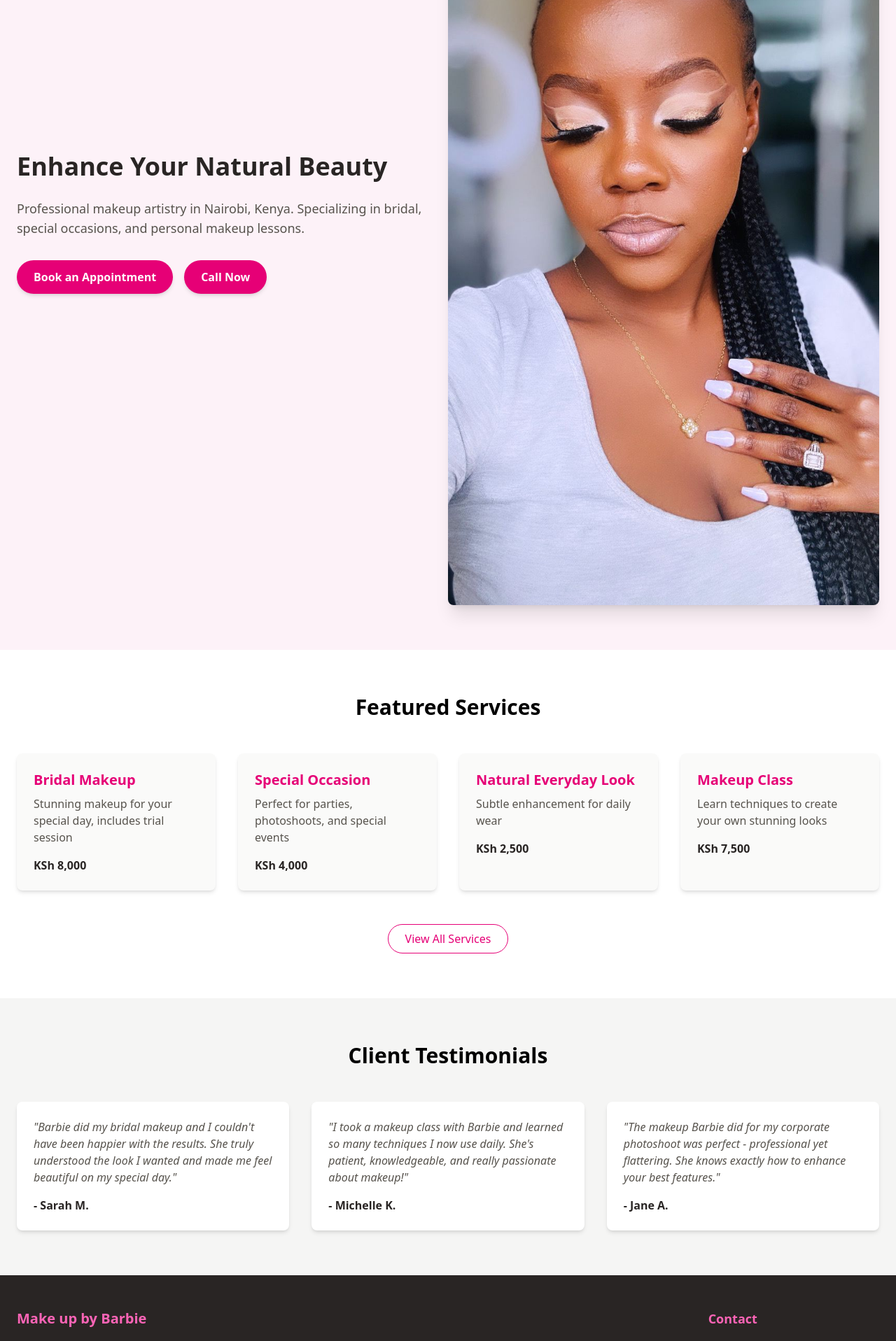
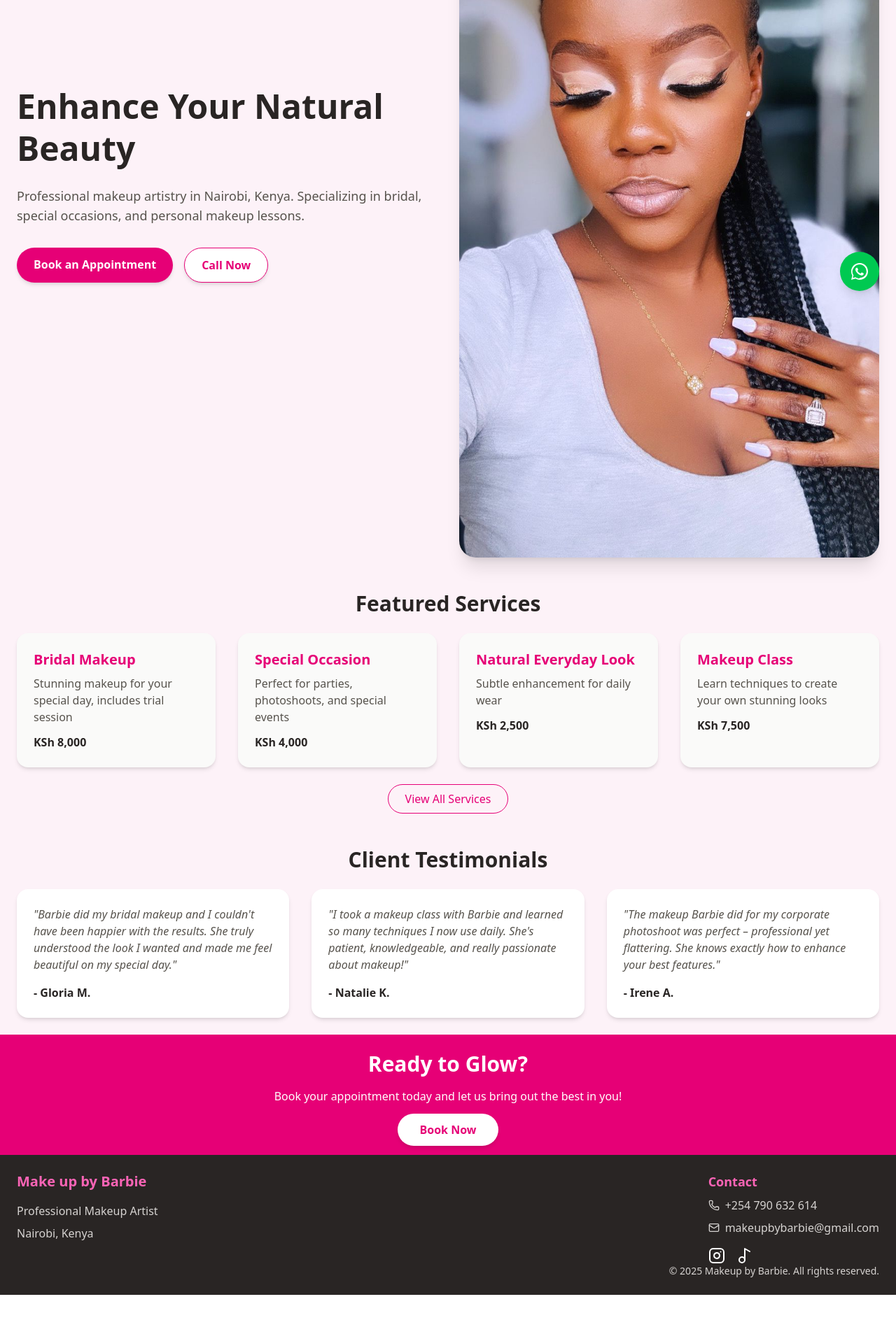
Before and after one commit to Eliudgt3rs/MakeUpArtist, a React (Vite) app: page / in a window 1280 px wide. Shown: the part 360-2277 px from the top of the page at 70% size. After the commit the page ends 2211 px from the top, so only its background shows below. Built offline with nearby package versions, Linux system fonts and the light colour scheme.

Commit message:
I did the final touch ups with my beautiful client

```diff
--- a/package.json
+++ b/package.json
@@ -11,9 +11,11 @@
   },
   "dependencies": {
     "@tailwindcss/vite": "^4.1.7",
+    "framer-motion": "^12.18.1",
     "lucide": "^0.511.0",
     "react-dom": "^19.1.0",
     "react-router-dom": "^7.6.1",
+    "swiper": "^11.2.8",
     "tailwindcss": "^4.1.7"
   },
   "devDependencies": {
--- a/src/Pages/Booking.jsx
+++ b/src/Pages/Booking.jsx
@@ -27,7 +27,23 @@ const BookingPage = () => {
 
   const whatsappLink = `https://wa.me/254790632614?text=Hello%20Barbie%2C%20I%20would%20like%20to%20book%20a%20${encodeURIComponent(formData.service)}%20appointment%20on%20${encodeURIComponent(formData.date)}%20at%20${encodeURIComponent(formData.time)}.%20My%20name%20is%20${encodeURIComponent(formData.name)}%20and%20my%20phone%20number%20is%20${encodeURIComponent(formData.phone)}.%20Regards.`;
 
-  const emailLink = `mailto:barbaraachieng31@gmail.com?subject=Appointment%20Request%20for%20${encodeURIComponent(formData.service)}&body=Hello%20Barbie%2C%0A%0AI%20would%20like%20to%20book%20a%20${encodeURIComponent(formData.service)}%20appointment%20on%20${encodeURIComponent(formData.date)}%20at%20${encodeURIComponent(formData.time)}.%0A%0AMy%20contact%20details%3A%0AName%3A%20${encodeURIComponent(formData.name)}%0AEmail%3A%20${encodeURIComponent(formData.email)}%0APhone%3A%20${encodeURIComponent(formData.phone)}%0A%0AThank%20you!`;
+  const handleEmailBooking = (e) => {
+  e.preventDefault();
+
+  const { name, email, phone, date, time, service } = formData;
+
+  if (!name || !email || !phone || !date || !time) {
+    alert("Please fill in all required fields before sending an email.");
+    return;
+  }
+
+  const subject = `Appointment Request for ${service}`;
+  const body = `Hello Barbie, I would like to book a ${service} appointment on ${date} at ${time}.My contact details:Name: ${name}Email: ${email}Phone: ${phone}Thank you!`;
+
+  const mailtoLink = `mailto:eliudgachuki130@gmail.com?subject=${encodeURIComponent(subject)}&body=${encodeURIComponent(body)}`;
+
+  window.location.href = mailtoLink;
+};
 
   return (
     <div className="py-10 bg-pink-50">
@@ -149,13 +165,14 @@ const BookingPage = () => {
               Book via WhatsApp
             </a>
 
-            <a
-              href={emailLink}
-              className="bg-pink-600 text-white px-6 py-3 rounded-4xl flex items-center justify-center hover:bg-pink-700 transition-colors"
-            >
-              <Mail className="w-5 h-5 mr-2" />
-              Book via Email
-            </a>
+            <button
+  onClick={handleEmailBooking}
+  className="bg-pink-600 text-white px-6 py-3 rounded-4xl flex items-center justify-center hover:bg-pink-700 transition-colors"
+>
+  <Mail className="w-5 h-5 mr-2" />
+  Book via Email
+</button>
+
           </div>
         </div>
       </div>
--- a/src/Pages/Footer.jsx
+++ b/src/Pages/Footer.jsx
@@ -27,13 +27,29 @@ const Footer = () => {
 
   return (
     <>
-      <footer className="bg-stone-800 text-white py-12">
+      <footer className="bg-stone-800 text-white py-6">
         <div className="container mx-auto px-6">
+          <a
+  href="https://wa.me/254790632614"
+  target="_blank"
+  rel="noopener noreferrer"
+  className="fixed bottom-6 right-6 z-50 bg-green-500 hover:bg-green-600 text-white rounded-full shadow-lg p-4 flex items-center justify-center transition duration-300"
+  title="Chat with me on WhatsApp"
+>
+  <svg
+    xmlns="http://www.w3.org/2000/svg"
+    fill="currentColor"
+    className="w-6 h-6"
+    viewBox="0 0 24 24"
+  >
+    <path d="M20.52 3.48A11.77 11.77 0 0 0 12.01 0C5.37 0 .01 5.36.01 12c0 2.11.55 4.16 1.59 5.98L0 24l6.26-1.64A11.86 11.86 0 0 0 12.01 24c6.63 0 11.99-5.36 11.99-12 0-3.19-1.24-6.19-3.48-8.52zM12 21.9c-1.95 0-3.88-.51-5.55-1.48l-.4-.23-3.71.97.99-3.61-.25-.43a9.9 9.9 0 0 1-1.43-5.23C2.65 6.3 6.93 2.1 12 2.1c2.63 0 5.1 1.02 6.95 2.86a9.77 9.77 0 0 1 2.89 6.94c0 5.07-4.28 9.2-9.84 9.2zm5.3-7.4c-.29-.14-1.72-.85-1.99-.95s-.46-.14-.66.14-.76.95-.93 1.15-.34.21-.63.07a8.1 8.1 0 0 1-2.38-1.47 8.74 8.74 0 0 1-1.6-1.99c-.17-.29 0-.45.13-.6.13-.14.29-.34.43-.51.14-.17.17-.29.26-.48.08-.17.04-.37-.02-.51s-.66-1.59-.9-2.17c-.24-.57-.48-.5-.66-.51h-.57c-.19 0-.5.07-.76.37s-1 1-.98 2.44 1 2.83 1.14 3.03c.14.19 2.04 3.12 4.95 4.38.7.3 1.25.48 1.67.62.7.22 1.34.19 1.85.12.57-.08 1.72-.7 1.96-1.37.24-.68.24-1.26.17-1.37-.06-.11-.26-.17-.54-.31z" />
+  </svg>
+</a>
           {/* Back to Top Button */}
           <div className="text-center">
             <button
               onClick={scrollToTop}
-              className={`fixed bottom-6 right-6 bg-pink-500 hover:bg-pink-600 text-white p-3 rounded-full shadow-lg transition-all duration-300 hover:scale-110 focus:outline-none focus:ring-4 focus:ring-pink-300 ${
+              className={`fixed bottom-6 left-6 bg-pink-500 hover:bg-pink-600 text-white p-3 rounded-full shadow-lg transition-all duration-300 hover:scale-110 focus:outline-none focus:ring-4 focus:ring-pink-300 ${
                 isVisible ? 'opacity-100 visible' : 'opacity-0 invisible'
               }`}
               aria-label="Back to top"
@@ -51,8 +67,8 @@ const Footer = () => {
               <p className="text-stone-300">Nairobi, Kenya</p>
             </div>
 
-            <div className="mb-8 md:mb-0">
-              <h4 className="text-lg font-semibold mb-4 text-pink-400">Contact</h4>
+            <div className="mb-6 md:mb-0">
+              <h4 className="text-lg font-semibold mb-2 text-pink-400">Contact</h4>
               <p className="text-stone-300 mb-2 flex items-center">
                 <Phone className="w-4 h-4 mr-2" />
                 +254 790 632 614
@@ -75,6 +91,11 @@ const Footer = () => {
               </div>
             </div>
           </div>
+          <div className="text-right ">
+            <p className="text-stone-300 text-sm">
+              &copy; {new Date().getFullYear()} Makeup by Barbie. All rights reserved.
+            </p>
+            </div>
         </div>
       </footer>
     </>
--- a/src/Pages/Home.jsx
+++ b/src/Pages/Home.jsx
@@ -1,7 +1,6 @@
-import { BrowserRouter as Router, Route, Link } from 'react-router-dom';
+import { Link } from 'react-router-dom';
+import { motion } from 'framer-motion';
 
-
-// Home Page Component
 const HomePage = () => {
   const services = [
     {
@@ -26,12 +25,11 @@ const HomePage = () => {
     }
   ];
 
-  const handleCall = async () => {const phoneNumber = "+254790632614";
+  const handleCall = async () => {
+    const phoneNumber = "+254790632614";
     try {
       await navigator.clipboard.writeText(phoneNumber);
-        alert("Phone number copied to clipboard!");
 
-        // Trigger phone dialer
       window.location.href = `tel:${phoneNumber}`;
     } catch (err) {
       console.error("Failed to copy number: ", err);
@@ -40,91 +38,127 @@ const HomePage = () => {
   };
 
   return (
-    <div>
+    <motion.div initial={{ opacity: 0 }} animate={{ opacity: 1 }} transition={{ duration: 0.8 }}>
       {/* Hero Section */}
-      <div className="bg-pink-50 py-16">
-        <div className="container mx-auto px-6 flex flex-col md:flex-row items-center">
-          <div className="md:w-1/2 mb-12 md:mb-0">
-            <h2 className="text-4xl font-bold text-stone-800 leading-tight mb-6">Enhance Your Natural Beauty</h2>
+      <section className="bg-pink-50 py-6">
+        <div className="container mx-auto px-6 flex flex-col md:flex-row items-center gap-8">
+          <motion.div
+            className="md:w-1/2"
+            initial={{ x: -50, opacity: 0 }}
+            animate={{ x: 0, opacity: 1 }}
+            transition={{ delay: 0.3 }}
+          >
+            <h2 className="text-4xl md:text-5xl font-semibold text-stone-800 leading-tight mb-6">
+              Enhance Your Natural Beauty
+            </h2>
             <p className="text-stone-600 mb-8 text-lg">
               Professional makeup artistry in Nairobi, Kenya. Specializing in bridal, special occasions, and personal makeup lessons.
             </p>
+            <div className="flex flex-wrap gap-4">
               <Link
                 to="/booking"
-              className="bg-pink-600 text-white px-6 py-3 rounded-4xl shadow-md hover:bg-pink-700 font-semibold transition-colors inline-block"
+                className="bg-pink-600 text-white px-6 py-3 rounded-4xl shadow-md hover:bg-white hover:text-pink-600 hover:border hover:border-pink-600 transition duration-300 font-semibold"
               >
                 Book an Appointment
               </Link>
               <button
                 onClick={handleCall}
-              className="bg-pink-600 text-white px-6 py-3 rounded-4xl font-semibold shadow-md hover:bg-pink-700 transition-colors inline-block ml-4"
+                className="bg-white text-pink-600 px-6 py-3 rounded-4xl shadow-md hover:bg-pink-600 hover:text-white transition duration-300 border border-pink-600 font-semibold"
               >
                 Call Now
               </button>
             </div>
-          <div className="md:w-1/2">
+          </motion.div>
+          <motion.div
+            className="md:w-1/2"
+            initial={{ x: 50, opacity: 0 }}
+            animate={{ x: 0, opacity: 1 }}
+            transition={{ delay: 0.5 }}
+          >
             <img
               src="src/Happy Clients/IMG-20250526-WA0030.jpg"
-              alt="Makeup by Barbie hero image"
-              className="rounded-lg shadow-xl"
+              alt="Makeup by Barbie"
+              className="rounded-3xl shadow-xl hover:scale-105 transition-transform duration-500"
             />
+          </motion.div>
         </div>
-        </div>
-      </div>
+      </section>
 
       {/* Featured Services */}
-      <div className="py-16 bg-white">
+      <section className="py-6 bg-pink-50">
         <div className="container mx-auto px-6">
-          <h3 className="text-3xl font-semibold text-center mb-12">Featured Services</h3>
-          <div className="grid grid-cols-1 md:grid-cols-2 lg:grid-cols-4 gap-8">
+          <h3 className="text-3xl font-bold text-center mb-6 text-stone-800">Featured Services</h3>
+          <div className="grid grid-cols-1 sm:grid-cols-2 lg:grid-cols-4 gap-8">
             {services.map((service, index) => (
-              <div key={index} className="bg-stone-50 p-6 rounded-lg shadow-md hover:shadow-lg transition-shadow">
+              <motion.div
+                key={index}
+                className="bg-stone-50 p-6 rounded-2xl shadow-md hover:shadow-xl hover:scale-[1.03] transition-all duration-300"
+                whileHover={{ y: -5 }}
+              >
                 <h4 className="text-xl font-semibold mb-2 text-pink-600">{service.title}</h4>
-                <p className="text-stone-600 mb-4">{service.description}</p>
+                <p className="text-stone-600 mb-3">{service.description}</p>
                 <p className="font-bold text-stone-800">{service.price}</p>
-              </div>
+              </motion.div>
             ))}
           </div>
-          <div className="text-center mt-12">
+          <div className="text-center mt-6">
             <Link
               to="/services"
-              className="px-6 py-2 border border-pink-600 text-pink-600 rounded-4xl hover:bg-pink-50 transition-colors inline-block"
+              className="px-6 py-2 border border-pink-600 text-pink-600 rounded-3xl hover:bg-pink-100 transition-colors duration-300 inline-block"
             >
               View All Services
             </Link>
           </div>
         </div>
-      </div>
+      </section>
 
       {/* Testimonials */}
-      <div className="py-16 bg-stone-100">
+      <section className="py-6 bg-pink-50">
         <div className="container mx-auto px-6">
-          <h3 className="text-3xl font-semibold text-center mb-12">Client Testimonials</h3>
+          <h3 className="text-3xl font-bold text-center mb-6 text-stone-800">Client Testimonials</h3>
           <div className="grid grid-cols-1 md:grid-cols-3 gap-8">
-            <div className="bg-white p-6 rounded-lg shadow-md">
-              <p className="italic text-stone-600 mb-4">
-                "Barbie did my bridal makeup and I couldn't have been happier with the results. She truly understood the look I wanted and made me feel beautiful on my special day."
-              </p>
-              <p className="font-semibold text-stone-800">- Sarah M.</p>
-            </div>
-            <div className="bg-white p-6 rounded-lg shadow-md">
-              <p className="italic text-stone-600 mb-4">
-                "I took a makeup class with Barbie and learned so many techniques I now use daily. She's patient, knowledgeable, and really passionate about makeup!"
-              </p>
-              <p className="font-semibold text-stone-800">- Michelle K.</p>
-            </div>
-            <div className="bg-white p-6 rounded-lg shadow-md">
-              <p className="italic text-stone-600 mb-4">
-                "The makeup Barbie did for my corporate photoshoot was perfect - professional yet flattering. She knows exactly how to enhance your best features."
-              </p>
-              <p className="font-semibold text-stone-800">- Jane A.</p>
+            {[
+              {
+                quote: `"Barbie did my bridal makeup and I couldn't have been happier with the results. She truly understood the look I wanted and made me feel beautiful on my special day."`,
+                name: '- Gloria M.'
+              },
+              {
+                quote: `"I took a makeup class with Barbie and learned so many techniques I now use daily. She's patient, knowledgeable, and really passionate about makeup!"`,
+                name: '- Natalie K.'
+              },
+              {
+                quote: `"The makeup Barbie did for my corporate photoshoot was perfect – professional yet flattering. She knows exactly how to enhance your best features."`,
+                name: '- Irene A.'
+              }
+            ].map((testimonial, index) => (
+              <motion.div
+                key={index}
+                className="bg-white p-6 rounded-2xl shadow-md hover:shadow-xl transition-shadow duration-300"
+                whileHover={{ y: -3 }}
+              >
+                <p className="italic text-stone-600 mb-4">{testimonial.quote}</p>
+                <p className="font-semibold text-stone-800">{testimonial.name}</p>
+              </motion.div>
+            ))}
           </div>
         </div>
+      </section>
+      {/* Call to Action */}
+      <section className="bg-pink-600 py-6">
+        <div className="container mx-auto px-6 text-center">
+          <h3 className="text-3xl font-bold text-white mb-4">Ready to Glow?</h3>
+          <p className="text-white mb-6">Book your appointment today and let us bring out the best in you!</p>
+          <Link
+            to="/booking"
+            className="bg-white text-pink-600 px-8 py-3 rounded-full shadow-md hover:bg-pink-100 transition-colors duration-300 font-semibold"
+          >
+            Book Now
+          </Link>
         </div>
-      </div>
-    </div>
+      </section>
+    </motion.div>
   );
 };
 
+
 export default HomePage;
-// Note: This code assumes you have a Router setup in your main application file (e.g., App.jsx) to handle the routing.
--- a/src/Pages/Services.jsx
+++ b/src/Pages/Services.jsx
@@ -1,99 +1,118 @@
-// Services Page Component
+import React from 'react';
+import { Link } from 'react-router-dom';
+import { motion } from 'framer-motion';
+
+const serviceVariants = {
+  hidden: { opacity: 0, y: 30 },
+  visible: (i) => ({
+    opacity: 1,
+    y: 0,
+    transition: { delay: i * 0.2, duration: 0.6, type: 'spring' },
+  }),
+};
+
 const ServicesPage = () => {
+  const services = [
+    {
+      title: 'Bridal Makeup',
+      price: 'KSh 8,000',
+      state: 'Bridal Makeup',
+      description: 'Looking your absolute best on your special day is our priority. Our bridal package includes:',
+      features: [
+        'Consultation and trial session',
+        'Premium, long-lasting products',
+        'Day-of makeup application',
+        'Touch-up kit for the day',
+      ],
+    },
+    {
+      title: 'Special Occasion',
+      price: 'KSh 4,000',
+      state: 'Special Occasion',
+      description: 'Perfect for parties, events, photoshoots, and special celebrations. This service includes:',
+      features: [
+        'Consultation to determine desired look',
+        'High-quality, camera-friendly makeup',
+        'Lashes (optional)',
+        'Basic touch-up tips',
+      ],
+    },
+    {
+      title: 'Natural Everyday Look',
+      price: 'KSh 2,500',
+      state: 'Natural Everyday Look',
+      description: "A subtle enhancement that's perfect for daily wear or a professional setting:",
+      features: [
+        'Lightweight foundation or tinted moisturizer',
+        'Natural-looking enhancements',
+        'Quick application (approximately 45 minutes)',
+        'Workplace-appropriate options',
+      ],
+    },
+    {
+      title: 'Makeup Class',
+      price: 'KSh 7,500',
+      state: 'Makeup Class',
+      description: 'Learn to create your own stunning looks with a personalized makeup lesson:',
+      features: [
+        '2-hour personal or group session for one week',
+        'Learn techniques customized to your features',
+        'Product recommendations',
+        'Written notes to take home',
+      ],
+    },
+  ];
+
   return (
-    <div className="py-6 bg-pink-50">
+    <motion.div
+      className="py-6 bg-pink-50"
+      initial={{ x: -50, opacity: 0 }}
+            animate={{ x: 0, opacity: 1 }}
+            transition={{ delay: 0.3 }}
+    >
       <div className="container mx-auto px-6">
-        <h2 className="text-3xl font-semibold text-center mb-6">Our Services</h2>
-        <div className="grid grid-cols-1 md:grid-cols-2 gap-8">
-          <div className="bg-white p-8 rounded-lg shadow-md">
-            <h3 className="text-2xl font-semibold mb-4 text-pink-600">Bridal Makeup</h3>
-            <p className="text-stone-600 mb-4">
-              Looking your absolute best on your special day is our priority. Our bridal package includes:
-            </p>
+        <motion.h2
+          className="text-4xl font-semibold text-center mb-6 text-stone-800"
+          initial={{ y: -20, opacity: 0 }}
+          animate={{ y: 0, opacity: 1 }}
+          transition={{ duration: 0.6 }}
+        >
+          Our Services
+        </motion.h2>
+
+        <div className="grid grid-cols-1 md:grid-cols-2 gap-10">
+          {services.map((service, i) => (
+            <motion.div
+              key={i}
+              className="bg-white p-8 rounded-xl shadow-md hover:shadow-lg transition-shadow"
+              custom={i}
+              variants={serviceVariants}
+              initial="hidden"
+              whileInView="visible"
+              viewport={{ once: true }}
+              whileHover={{ scale: 1.02 }}
+            >
+              <h3 className="text-2xl font-semibold mb-4 text-pink-600">{service.title}</h3>
+              <p className="text-stone-600 mb-4">{service.description}</p>
               <ul className="list-disc list-inside mb-4 text-stone-600">
-              <li>Consultation and trial session</li>
-              <li>Premium, long-lasting products</li>
-              <li>Day-of makeup application</li>
-              <li>Touch-up kit for the day</li>
+                {service.features.map((feature, idx) => (
+                  <li key={idx}>{feature}</li>
+                ))}
               </ul>
-            <p className="font-bold text-stone-800 mb-4">KSh 8,000</p>
+              <p className="font-bold text-stone-800 mb-4">{service.price}</p>
               <Link
                 to="/booking"
-              state={{ service: 'Bridal Makeup' }}
-              className="bg-pink-600 text-white px-4 py-2 rounded-4xl hover:bg-pink-700 transition-colors inline-block"
+                state={{ service: service.state }}
+                className="bg-pink-600 text-white px-5 py-2 rounded-full hover:bg-pink-700 transition-colors font-semibold"
               >
                 Book This Service
               </Link>
-          </div>
-
-          <div className="bg-white p-8 rounded-lg shadow-md">
-            <h3 className="text-2xl font-semibold mb-4 text-pink-600">Special Occasion</h3>
-            <p className="text-stone-600 mb-4">
-              Perfect for parties, events, photoshoots, and special celebrations. This service includes:
-            </p>
-            <ul className="list-disc list-inside mb-4 text-stone-600">
-              <li>Consultation to determine desired look</li>
-              <li>High-quality, camera-friendly makeup</li>
-              <li>Lashes (optional)</li>
-              <li>Basic touch-up tips</li>
-            </ul>
-            <p className="font-bold text-stone-800 mb-4">KSh 4,000</p>
-            <Link
-              to="/booking"
-              state={{ service: 'Special Occasion' }}
-              className="bg-pink-600 text-white px-4 py-2 rounded-4xl hover:bg-pink-700 transition-colors inline-block"
-            >
-              Book This Service
-            </Link>
-          </div>
-
-          <div className="bg-white p-8 rounded-lg shadow-md">
-            <h3 className="text-2xl font-semibold mb-4 text-pink-600">Natural Everyday Look</h3>
-            <p className="text-stone-600 mb-4">
-              A subtle enhancement that's perfect for daily wear or a professional setting:
-            </p>
-            <ul className="list-disc list-inside mb-4 text-stone-600">
-              <li>Lightweight foundation or tinted moisturizer</li>
-              <li>Natural-looking enhancements</li>
-              <li>Quick application (approximately 45 minutes)</li>
-              <li>Workplace-appropriate options</li>
-            </ul>
-            <p className="font-bold text-stone-800 mb-4">KSh 2,500</p>
-            <Link
-              to="/booking"
-              state={{ service: 'Natural Everyday Look' }}
-              className="bg-pink-600 text-white px-4 py-2 rounded-4xl hover:bg-pink-700 transition-colors inline-block"
-            >
-              Book This Service
-            </Link>
-          </div>
-
-          <div className="bg-white p-8 rounded-lg shadow-md">
-            <h3 className="text-2xl font-semibold mb-4 text-pink-600">Makeup Class</h3>
-            <p className="text-stone-600 mb-4">
-              Learn to create your own stunning looks with a personalized makeup lesson:
-            </p>
-            <ul className="list-disc list-inside mb-4 text-stone-600">
-              <li>2-hour personal or group session for one week</li>
-              <li>Learn techniques customized to your features</li>
-              <li>Product recommendations</li>
-              <li>Written notes to take home</li>
-            </ul>
-            <p className="font-bold text-stone-800 mb-4">KSh 7,500</p>
-            <Link
-              to="/booking"
-              state={{ service: 'Makeup Class' }}
-              className="bg-pink-600 text-white px-4 py-2 rounded-4xl hover:bg-pink-700 transition-colors inline-block"
-            >
-              Book This Service
-            </Link>
+            </motion.div>
+          ))}
         </div>
       </div>
-      </div>
-    </div>
+    </motion.div>
   );
 };
 
 export default ServicesPage;
-import React from 'react';
-import { Link } from 'react-router-dom';
```
Also changed, not shown: src/Pages/Gallery.jsx (+38 -19 lines), 1 other file (tests, documents, lock files or other folders). Lines whose indentation alone changed are shown as unchanged.
